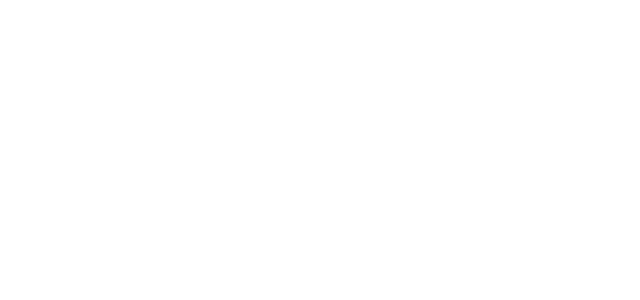
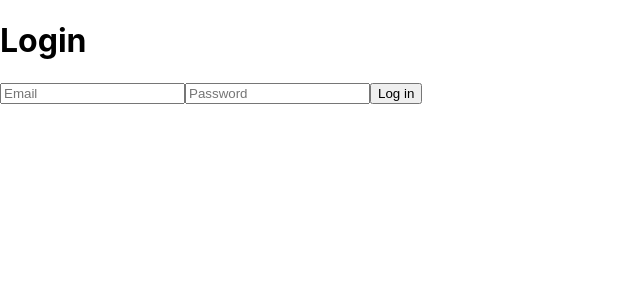
Before and after one commit to Flop88/ref-ref, a React (Create React App) app: page /login in a window 1280 px wide. Before the commit this address had no page. Shown: the top 300 px of the page, without its empty margins (0-640 px from the left). Built offline with nearby package versions, Linux system fonts and the light colour scheme.

Commit message:
Login feature is implemented

```diff
--- a/src/App.tsx
+++ b/src/App.tsx
@@ -6,6 +6,7 @@
 import Users from './components/Users'
 import Landing from './components/Landing';
 import Signup from './pages/Signup';
+import Login from './pages/Login';
 
 const httpLink = new HttpLink({uri: "http://localhost:4000"})
 const authLink = setContext(async(req, {headers}) => {
@@ -33,6 +34,7 @@
           <Routes>
             <Route path="/landing" element={<Landing />}/>
             <Route path="/signup" element={<Signup />}/>
+            <Route path="/login" element={<Login />}/>
             <Route path="/users" element={<Users/>}/>
           </Routes>
         </Router>
--- /dev/null
+++ b/src/pages/Login.tsx
@@ -0,0 +1,66 @@
+import React from 'react';
+import {gql, useMutation} from '@apollo/client'
+import {ErrorMessage, Field, Form, Formik} from 'formik'
+import * as Yup from 'yup'
+import { useNavigate } from 'react-router-dom'
+
+const LOGIN_MATATION = gql`
+mutation login($email: String!, $password: String!) {
+    login(email: $email, password: $password) {
+        token
+    }
+}
+`
+
+interface LoginValues {
+    email: string,
+    password: string
+}
+
+ function Login() {
+    const navigate = useNavigate()
+    const [login, {data}]= useMutation(LOGIN_MATATION)
+
+    const initialValues: LoginValues = {
+        email: '',
+        password: ''
+    }
+
+    const validationSchema = Yup.object({
+        email: Yup.string()
+            .email("Invalid email address")
+            .required("Email required"),
+        password: Yup.string()
+            .max(20,"Must be 20 characters or less")
+            .required("Password required")
+    })
+
+    return(
+        <div>
+            <h1>Login</h1>
+            <Formik
+                initialValues={initialValues}
+                validationSchema={validationSchema}
+                onSubmit={async(values, {setSubmitting}) => {
+                    setSubmitting(true)
+                    const response = await login({
+                        variables: values
+                    })
+                    localStorage.setItem("token", response.data.login.token)
+                    setSubmitting(false)
+                    navigate('/users')
+                }}
+                >
+                    <Form>
+                        <Field name="email" type="text" placeholder="Email" />
+                        <ErrorMessage name="email" component={'div'} />
+                        <Field name="password" type="password" placeholder="Password" />
+                        <ErrorMessage name="password" component={'div'} />
+                        <button type="submit">Log in</button>
+                    </Form>
+                </Formik>
+        </div>
+    )
+}
+
+export default Login
```
